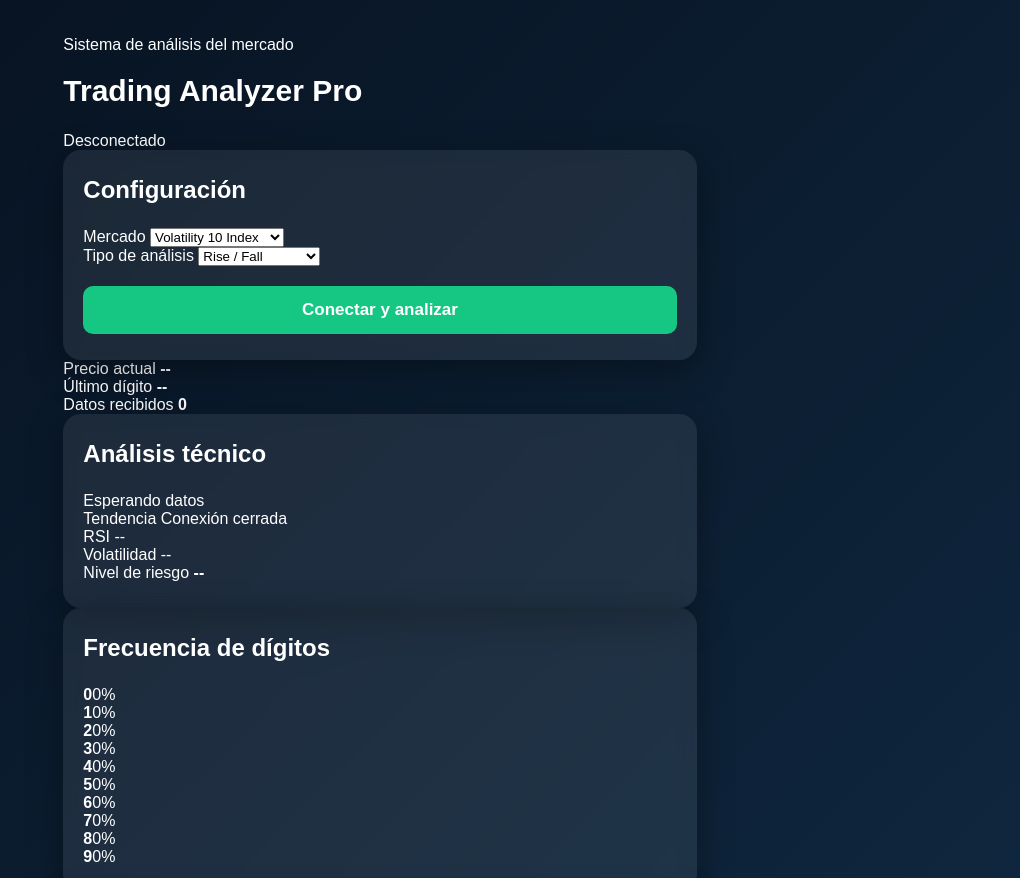
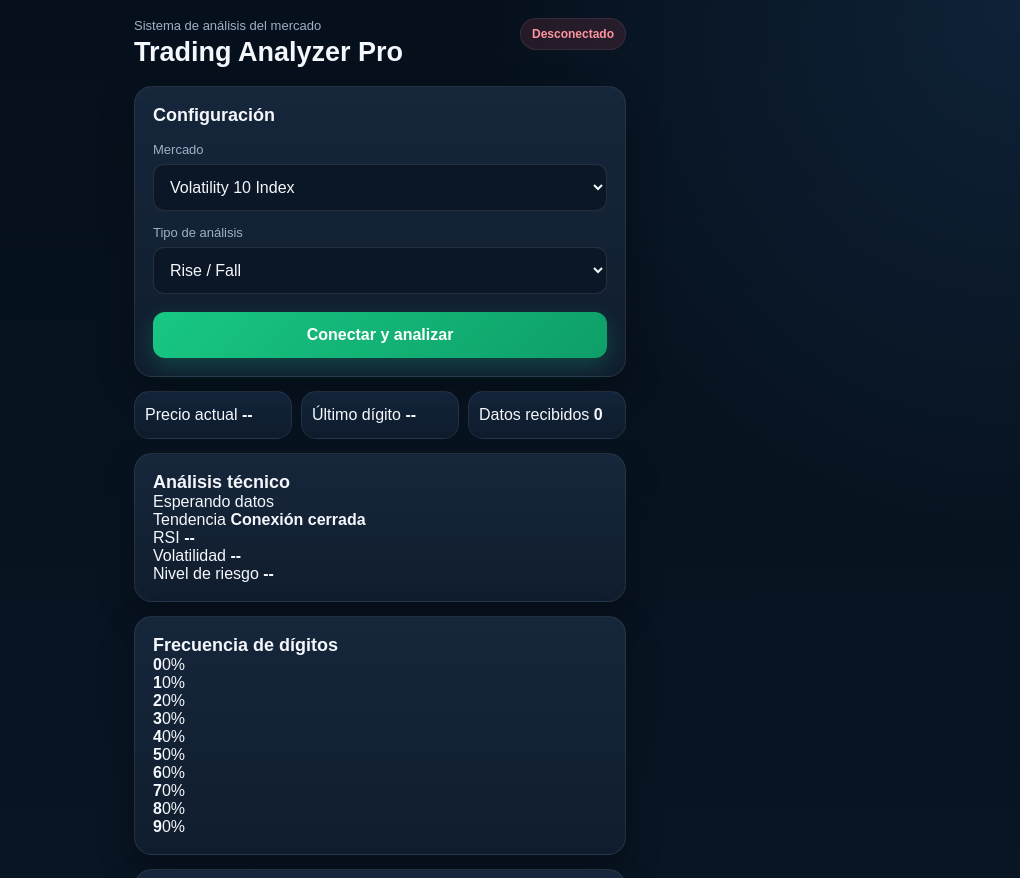
Before and after one commit to marvinbatres89/TRADING-ANALYZER-v2, a plain HTML site: page index.html in a window 1280 px wide. Shown: the top 878 px of the page, without its empty margins (260-1280 px from the left). Drawn offline with Linux system fonts and the light colour scheme.

Commit message:
Refactor CSS variables and update styles

```diff
--- a/style.css
+++ b/style.css
@@ -1,67 +1,158 @@
+:root {
+  --fondo: #07111f;
+  --panel: #101d2e;
+  --panel-claro: #16263b;
+  --borde: rgba(255, 255, 255, 0.08);
+  --texto: #f4f7fb;
+  --texto-suave: #9fb0c5;
+  --verde: #18c784;
+  --verde-oscuro: #0e9f68;
+  --rojo: #ff5b6e;
+  --amarillo: #f5b942;
+  --azul: #4da3ff;
+  --sombra: 0 14px 35px rgba(0, 0, 0, 0.28);
+}
+
 * {
   box-sizing: border-box;
+}
+
+html {
+  scroll-behavior: smooth;
 }
 
 body {
   margin: 0;
   min-height: 100vh;
-  font-family: Arial, sans-serif;
-  background: linear-gradient(135deg, #07111f, #102a43);
-  color: white;
-  display: flex;
-  justify-content: center;
-  align-items: center;
-  padding: 20px;
+  font-family: Arial, Helvetica, sans-serif;
+  background:
+    radial-gradient(circle at top right, rgba(77, 163, 255, 0.12), transparent 30%),
+    linear-gradient(180deg, #06101c 0%, #0a1726 100%);
+  color: var(--texto);
 }
 
-.contenedor {
+button,
+select {
+  font: inherit;
+}
+
+.app {
   width: 100%;
-  max-width: 420px;
-  text-align: center;
+  max-width: 520px;
+  margin: 0 auto;
+  padding: 18px 14px 35px;
+}
+
+.encabezado {
+  display: flex;
+  justify-content: space-between;
+  align-items: flex-start;
+  gap: 12px;
+  margin-bottom: 18px;
+}
+
+.subtitulo {
+  margin: 0 0 5px;
+  color: var(--texto-suave);
+  font-size: 13px;
 }
 
 h1 {
-  margin-bottom: 24px;
-  font-size: 30px;
+  margin: 0;
+  font-size: 27px;
+  line-height: 1.1;
+}
+
+h2 {
+  margin: 0;
+  font-size: 18px;
+}
+
+.estado {
+  flex-shrink: 0;
+  padding: 8px 11px;
+  border-radius: 999px;
+  font-size: 12px;
+  font-weight: bold;
+  border: 1px solid var(--borde);
+}
+
+.estado.desconectado {
+  background: rgba(255, 91, 110, 0.12);
+  color: #ff94a1;
+}
+
+.estado.conectado {
+  background: rgba(24, 199, 132, 0.13);
+  color: #5fe3ad;
 }
 
 .panel {
-  background: rgba(255, 255, 255, 0.08);
-  padding: 26px 20px;
+  background: linear-gradient(180deg, var(--panel-claro), var(--panel));
+  border: 1px solid var(--borde);
   border-radius: 18px;
-  box-shadow: 0 10px 35px rgba(0, 0, 0, 0.35);
-  backdrop-filter: blur(8px);
+  padding: 18px;
+  margin-bottom: 14px;
+  box-shadow: var(--sombra);
 }
 
-.panel h2 {
-  margin-top: 0;
-  margin-bottom: 24px;
+.configuracion h2 {
+  margin-bottom: 16px;
 }
 
-.panel p {
-  font-size: 18px;
-  margin: 18px 0;
+.campo {
+  margin-bottom: 14px;
 }
 
-#tendencia,
-#rsi,
-#volatilidad {
-  font-weight: normal;
+.campo label {
+  display: block;
+  margin-bottom: 7px;
+  color: var(--texto-suave);
+  font-size: 13px;
 }
 
-button {
-  margin-top: 20px;
+.campo select {
   width: 100%;
+  padding: 13px 12px;
+  border: 1px solid rgba(255, 255, 255, 0.1);
+  border-radius: 11px;
+  background: #0b1726;
+  color: var(--texto);
+  outline: none;
+}
+
+.campo select:focus {
+  border-color: var(--azul);
+}
+
+#conectarBtn {
+  width: 100%;
+  border: none;
+  border-radius: 12px;
   padding: 14px;
-  border: none;
-  border-radius: 10px;
-  background: #16c784;
+  margin-top: 4px;
+  background: linear-gradient(135deg, var(--verde), var(--verde-oscuro));
   color: white;
-  font-size: 17px;
   font-weight: bold;
   cursor: pointer;
+  box-shadow: 0 8px 22px rgba(24, 199, 132, 0.24);
 }
 
-button:active {
-  transform: scale(0.98);
+#conectarBtn:active {
+  transform: scale(0.985);
 }
+
+.resumen {
+  display: grid;
+  grid-template-columns: repeat(3, 1fr);
+  gap: 9px;
+  margin-bottom: 14px;
+}
+
+.tarjeta {
+  min-width: 0;
+  padding: 14px 10px;
+  border-radius: 15px;
+  background: linear-gradient(180deg, #13243a, #0d1b2c);
+  border: 1px solid var(--borde);
+  box-shadow
```
